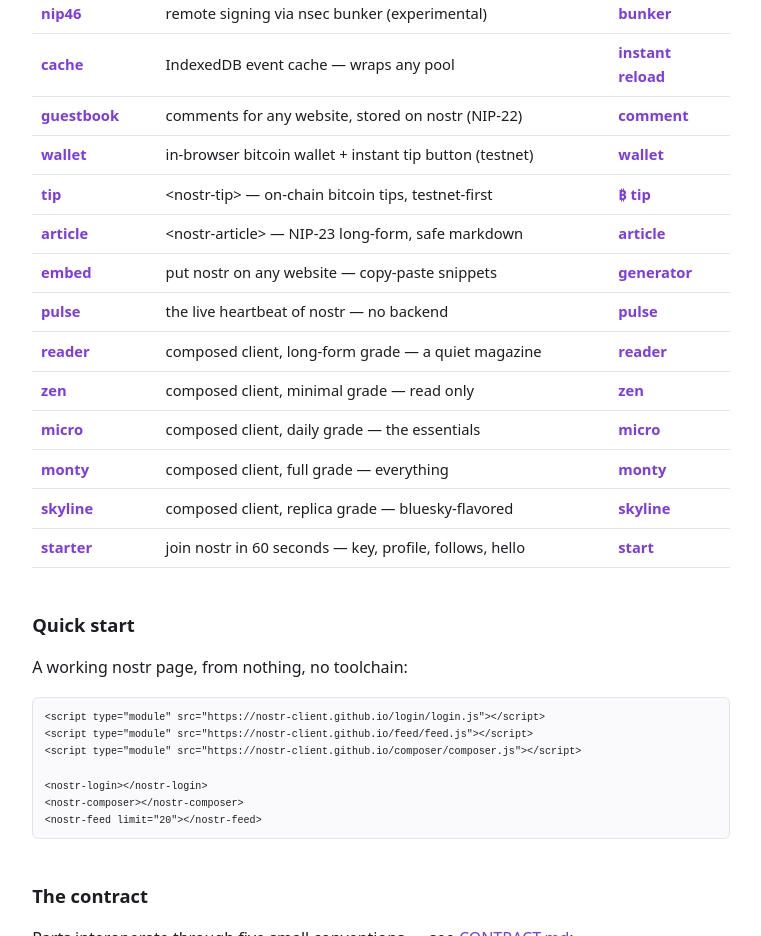
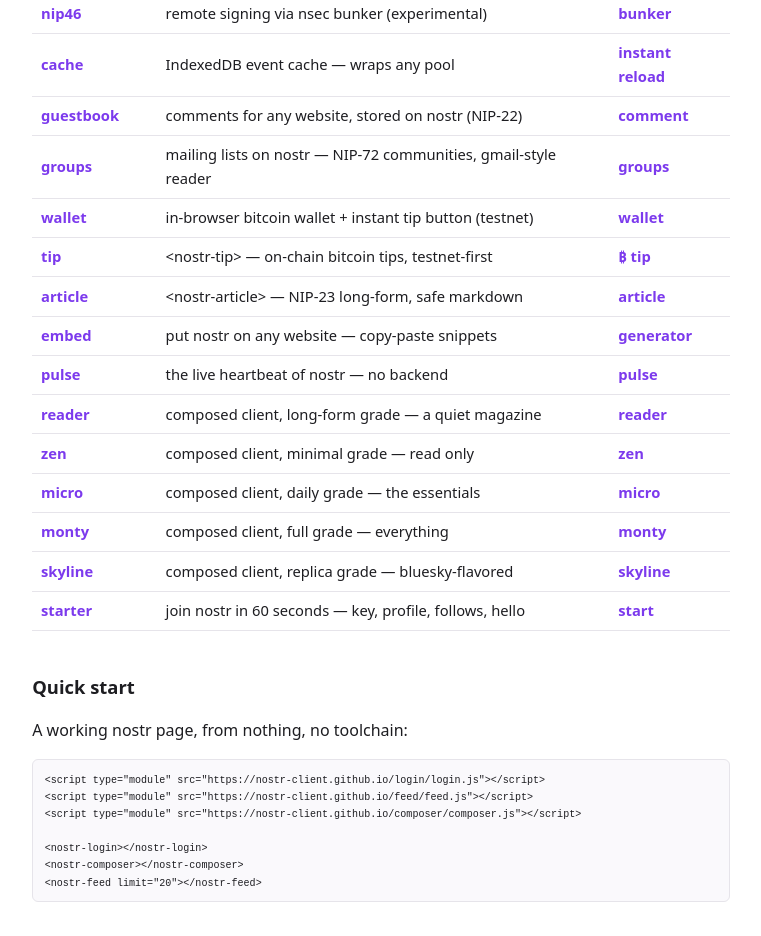
Before and after one commit to nostr-client/nostr-client.github.io, a plain HTML site: page index.html in a window 1280 px wide. Shown: the part 2671-3607 px from the top of the page, without its empty margins (259-1020 px from the left). Drawn offline with Linux system fonts and the light colour scheme.

Commit message:
org: groups

```diff
--- a/index.html
+++ b/index.html
@@ -180,6 +180,9 @@
   <tr><td><a href="https://github.com/nostr-client/guestbook">guestbook</a></td>
       <td>comments for any website, stored on nostr (NIP-22)</td>
       <td class="demo"><a href="/guestbook/">comment</a></td></tr>
+  <tr><td><a href="https://github.com/nostr-client/groups">groups</a></td>
+      <td>mailing lists on nostr — NIP-72 communities, gmail-style reader</td>
+      <td class="demo"><a href="/groups/">groups</a></td></tr>
   <tr><td><a href="https://github.com/nostr-client/wallet">wallet</a></td>
       <td>in-browser bitcoin wallet + instant tip button (testnet)</td>
       <td class="demo"><a href="/wallet/">wallet</a></td></tr>
```
